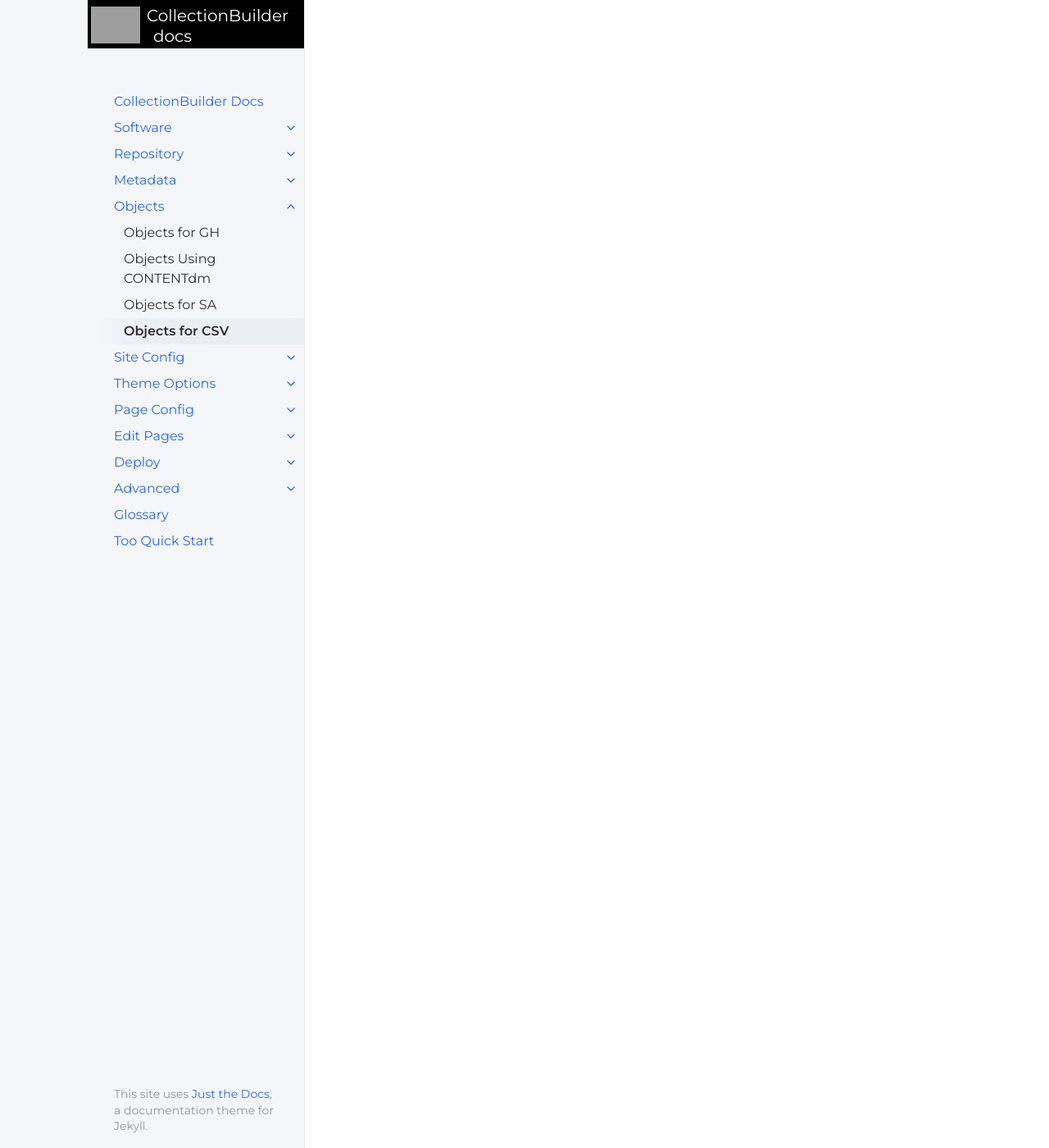
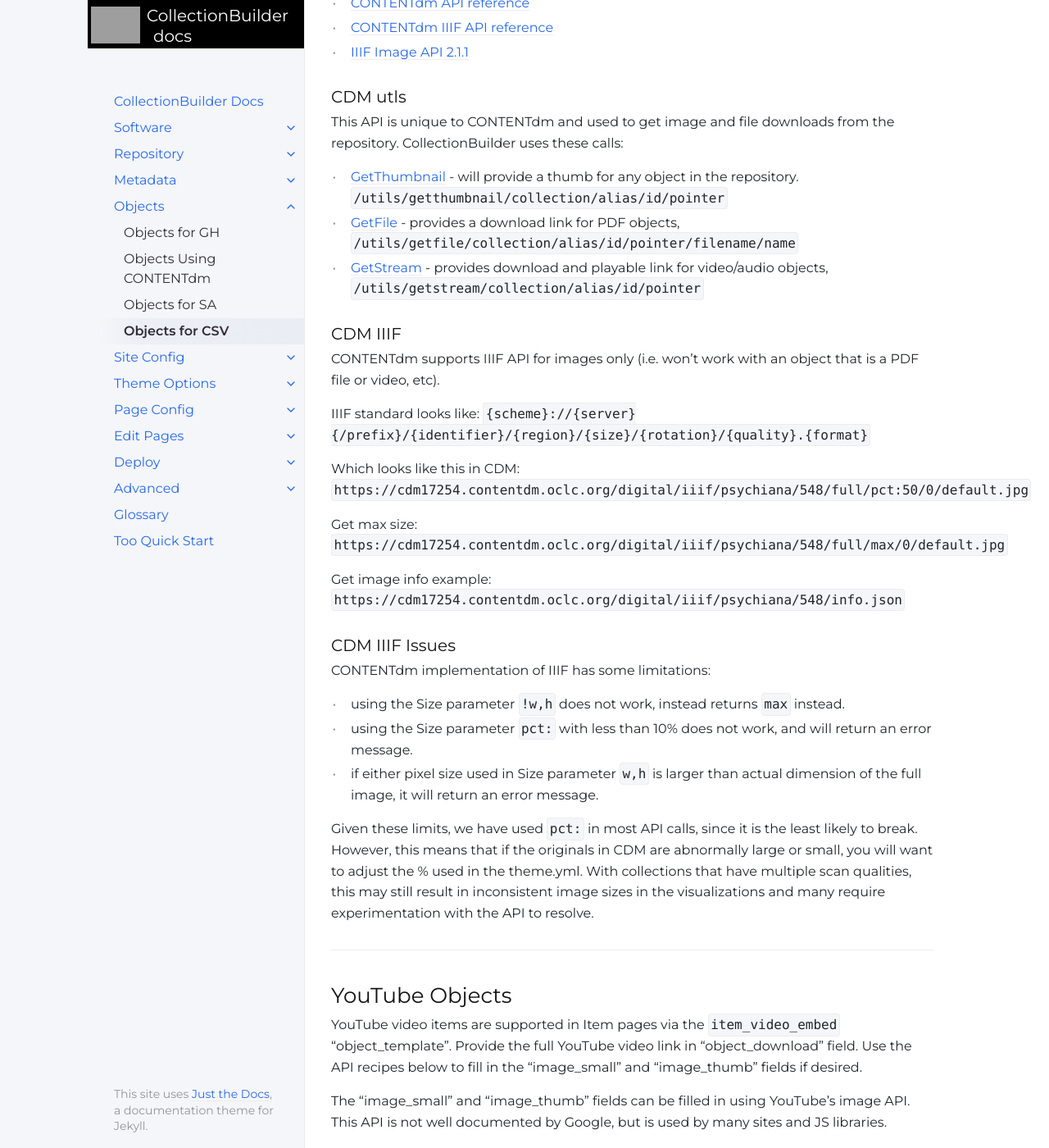
Before and after one commit to CollectionBuilder/cb-docs, a Jekyll site: the page built from docs/objects/csv-objects.md, in a window 1280 px wide and 1400 px high, scrolled down 800 px. Shown: the whole window at 82% size. Built offline with Jekyll 4.4.1, drawn with Linux system fonts in a browser that asks for light colours; some of the changed text lies outside the part shown.

Commit message:
quick csv objects draft

```diff
--- a/docs/objects/csv-objects.md
+++ b/docs/objects/csv-objects.md
@@ -5,3 +5,99 @@ nav_order: 4
 ---
 
 # Collection Objects for CollectionBuilder-CSV
+
+Since CollectionBuilder-CSV adds object information into the metadata CSV, how you prepare objects is very flexible.
+You can follow the workflows described for any of the other templates, or combine multiple approaches to curate items from diverse sources.
+Ultimately, the important step is to get the information about where your objects and object derivatives are located written into your [metadata fields]({{ '/docs/metadata/csv_metadata/' | relative_url }}).
+
+## Stand Alone Objects
+
+See [SA objects docs]({{ '/docs/objects/sa-objects/' | relative_url }}) for details of preparing a folder of image and PDF objects, and creating derivatives using our Rake task.
+
+Once you have prepped your objects and deployed them, you will add their location to your metadata fields.
+
+------------------
+
+## CONTENTdm Objects
+
+The CONTENTdm API can be used to retrieve display images and file downloads from any CONTENTdm repository.
+In general, it best to use IIIF for image objects and CDM "utils" API for non-image items.
+To use the API you will need to know the "Collection Alias" and "CONTENTdm number" of each object, see our [CDM metadata docs]({{ '/docs/metadata/cdm_metadata/' | relative_url }}) for more info on finding that information.
+
+- [CONTENTdm API reference](https://help.oclc.org/Metadata_Services/CONTENTdm/Advanced_website_customization/API_Reference/CONTENTdm_API)
+- [CONTENTdm IIIF API reference](https://help.oclc.org/Metadata_Services/CONTENTdm/Advanced_website_customization/API_Reference/IIIF_API_reference)
+- [IIIF Image API 2.1.1](https://iiif.io/api/image/2.1/)
+
+### CDM utls
+
+This API is unique to CONTENTdm and used to get image and file downloads from the repository.
+CollectionBuilder uses these calls:
+
+- [GetThumbnail](https://www.oclc.org/support/services/contentdm/help/customizing-website-help/other-customizations/contentdm-api-reference/getthumbnail.en.html#par_text_4c0f) - will provide a thumb for any object in the repository. `/utils/getthumbnail/collection/alias/id/pointer`
+- [GetFile](https://www.oclc.org/support/services/contentdm/help/customizing-website-help/other-customizations/contentdm-api-reference/getfile.en.html#par_text_6545) - provides a download link for PDF objects, `/utils/getfile/collection/alias/id/pointer/filename/name`
+- [GetStream](https://www.oclc.org/support/services/contentdm/help/customizing-website-help/other-customizations/contentdm-api-reference/getstream.en.html#par_text_2d39) - provides download and playable link for video/audio objects, `/utils/getstream/collection/alias/id/pointer`
+
+### CDM IIIF
+
+CONTENTdm supports IIIF API for images only (i.e. won't work with an object that is a PDF file or video, etc).
+
+IIIF standard looks like:
+`{scheme}://{server}{/prefix}/{identifier}/{region}/{size}/{rotation}/{quality}.{format}`
+
+Which looks like this in CDM:
+`https://cdm17254.contentdm.oclc.org/digital/iiif/psychiana/548/full/pct:50/0/default.jpg`
+
+Get max size:
+`https://cdm17254.contentdm.oclc.org/digital/iiif/psychiana/548/full/max/0/default.jpg`
+
+Get image info example: `https://cdm17254.contentdm.oclc.org/digital/iiif/psychiana/548/info.json`
+
+### CDM IIIF Issues
+
+CONTENTdm implementation of IIIF has some limitations:
+
+- using the Size parameter `!w,h` does not work, instead returns `max` instead.
+- using the Size parameter `pct:` with less than 10% does not work, and will return an error message.
+- if either pixel size used in Size parameter `w,h` is larger than actual dimension of the full image, it will return an error message.
+
+Given these limits, we have used `pct:` in most API calls, since it is the least likely to break.
+However, this means that if the originals in CDM are abnormally large or small, you will want to adjust the % used in the theme.yml.
+With collections that have multiple scan qualities, this may still result in inconsistent image sizes in the visualizations and many require experimentation with the API to resolve.
+
+---------------
+
+## YouTube Objects
+
+YouTube video items are supported in Item pages via the `item_video_embed` "object_template".
+Provide the full YouTube video link in "object_download" field.
+Use the API recipes below to fill in the "image_small" and "image_thumb" fields if desired.
+
+The "image_small" and "image_thumb" fields can be filled in using YouTube's image API.
+This API is not well documented by Google, but is used by many sites and JS libraries.
+
+Basically, you can get four sizes of the default thumbnail, or four smaller thumbnails from different points in the video.
+You can use the domain "img.youtube.com" or "i3.ytimg.com"
+
+Default images:
+
+- thumb 120x90, https://img.youtube.com/vi/{{ youtubeid }}/default.jpg
+- medium quality 320x180, https://img.youtube.com/vi/{{ youtubeid }}/mqdefault.jpg
+- high quality 480x360, https://img.youtube.com/vi/{{ youtubeid }}/hqdefault.jpg
+- SD 640x480 (not available for all videos), https://img.youtube.com/vi/{{ youtubeid }}/sddefault.jpg
+- max quality 1280×720 (or 1920x1080?, not available for all videos), https://img.youtube.com/vi/{{ youtubeid }}/maxresdefault.jpg
+
+Auto thumbs:
+
+- default thumb, 480x360, https://img.youtube.com/vi/{{ youtubeid }}/0.jpg
+- alternate 120x90, https://img.youtube.com/vi/{{ page.youtubeid }}/1.jpg
+- alternate 120x90, https://img.youtube.com/vi/{{ page.youtubeid }}/2.jpg
+- alternate 120x90, https://img.youtube.com/vi/{{ page.youtubeid }}/3.jpg
+
+For more control, you can use [YouTube Data API](https://developers.google.com/youtube/v3/), but it requires a key to access.
+
+----------------
+
+## Vimeo Objects
+
+Vimeo video items are supported in Item pages via the `item_video_embed` "object_template".
+Provide the full Vimeo video link in "object_download" field.
```
